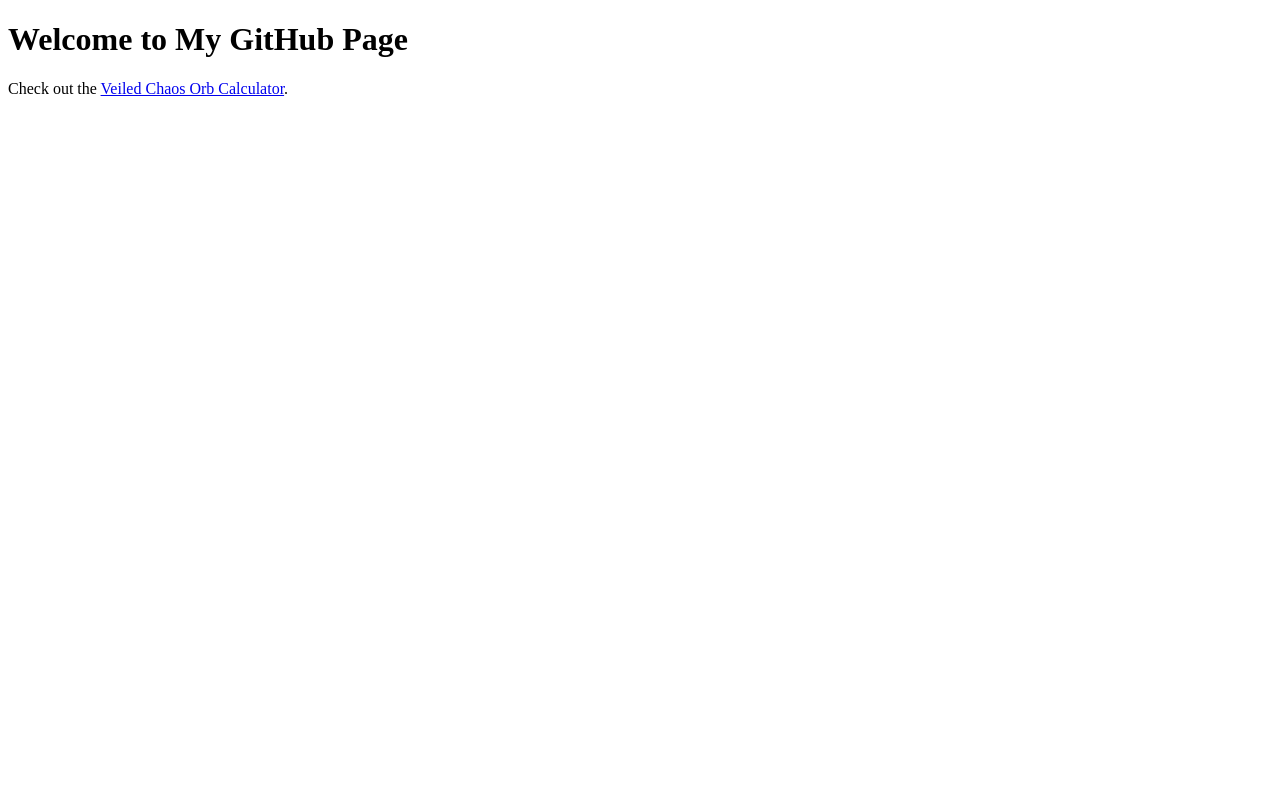
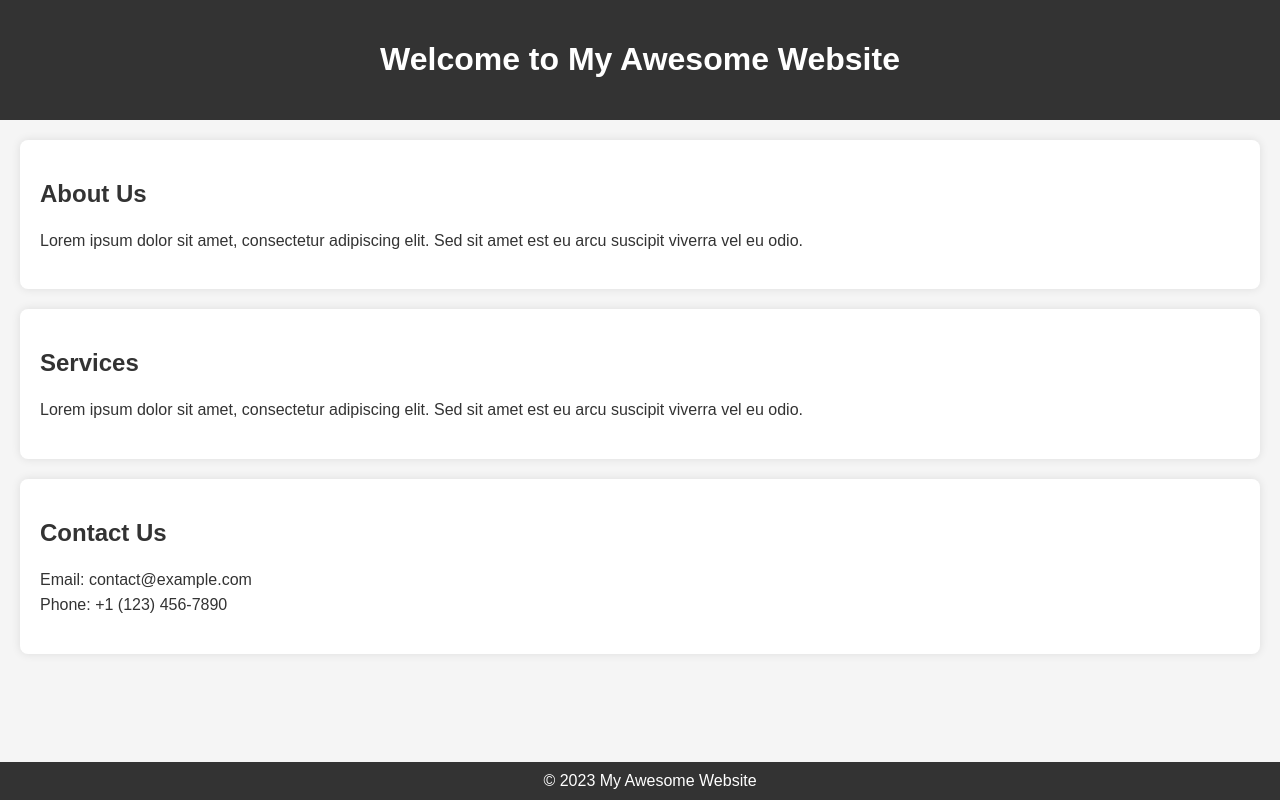
Before and after one commit to lyfeis/lyfeis.github.io, a plain HTML site: page index.html in a window 1280 px wide. Drawn offline with Linux system fonts and the light colour scheme.

Commit message:
Update index.html

```diff
--- a/index.html
+++ b/index.html
@@ -3,15 +3,74 @@
 <head>
     <meta charset="UTF-8">
     <meta name="viewport" content="width=device-width, initial-scale=1.0">
-    <title>My GitHub Page</title>
+    <title>My Awesome Homepage</title>
+    <style>
+        body {
+            font-family: 'Arial', sans-serif;
+            background-color: #f5f5f5;
+            margin: 0;
+            padding: 0;
+            color: #333;
+        }
+
+        header {
+            background-color: #333;
+            color: #fff;
+            padding: 20px;
+            text-align: center;
+        }
+
+        section {
+            margin: 20px;
+            padding: 20px;
+            background-color: #fff;
+            box-shadow: 0 0 10px rgba(0, 0, 0, 0.1);
+            border-radius: 8px;
+        }
+
+        h2 {
+            color: #333;
+        }
+
+        p {
+            line-height: 1.6;
+        }
+
+        footer {
+            background-color: #333;
+            color: #fff;
+            padding: 10px;
+            text-align: center;
+            position: fixed;
+            bottom: 0;
+            width: 100%;
+        }
+    </style>
 </head>
 <body>
 
-    <h1>Welcome to My GitHub Page</h1>
+    <header>
+        <h1>Welcome to My Awesome Website</h1>
+    </header>
 
-    <!-- Your content goes here -->
+    <section>
+        <h2>About Us</h2>
+        <p>Lorem ipsum dolor sit amet, consectetur adipiscing elit. Sed sit amet est eu arcu suscipit viverra vel eu odio.</p>
+    </section>
 
-    <p>Check out the <a href="https://lyfeis.github.io/vcc.html" target="_blank">Veiled Chaos Orb Calculator</a>.</p>
+    <section>
+        <h2>Services</h2>
+        <p>Lorem ipsum dolor sit amet, consectetur adipiscing elit. Sed sit amet est eu arcu suscipit viverra vel eu odio.</p>
+    </section>
+
+    <section>
+        <h2>Contact Us</h2>
+        <p>Email: contact@example.com<br>Phone: +1 (123) 456-7890</p>
+    </section>
+
+    <footer>
+        &copy; 2023 My Awesome Website
+    </footer>
 
 </body>
 </html>
```
